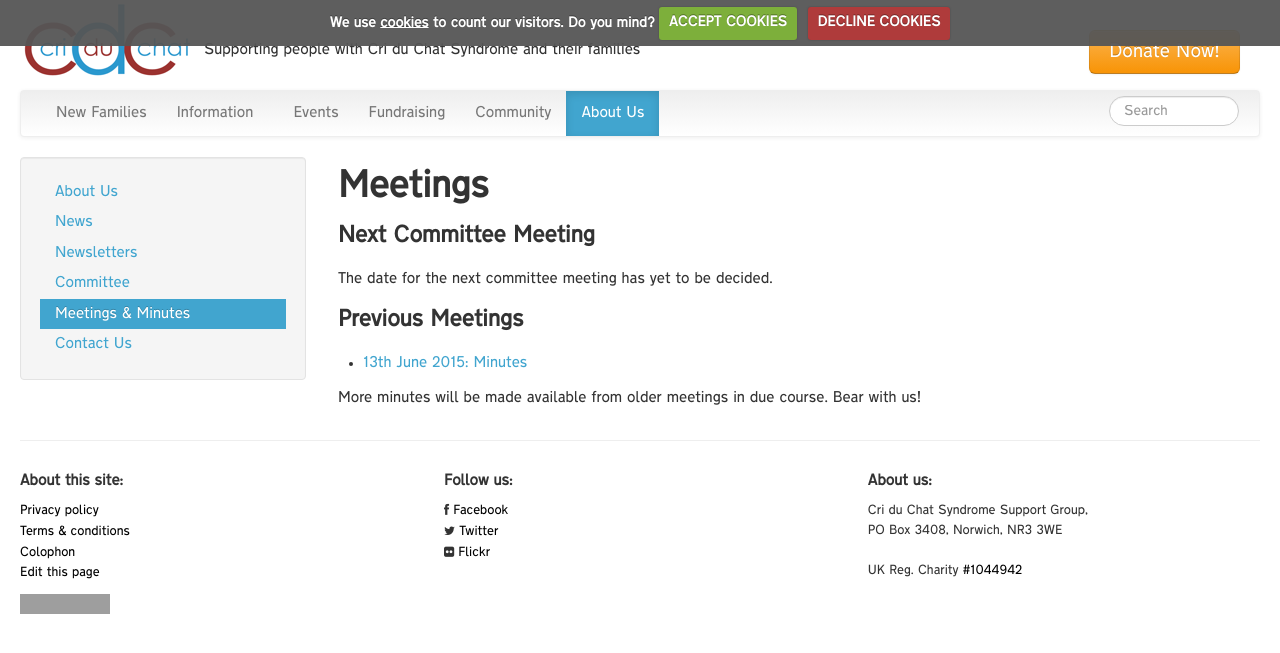
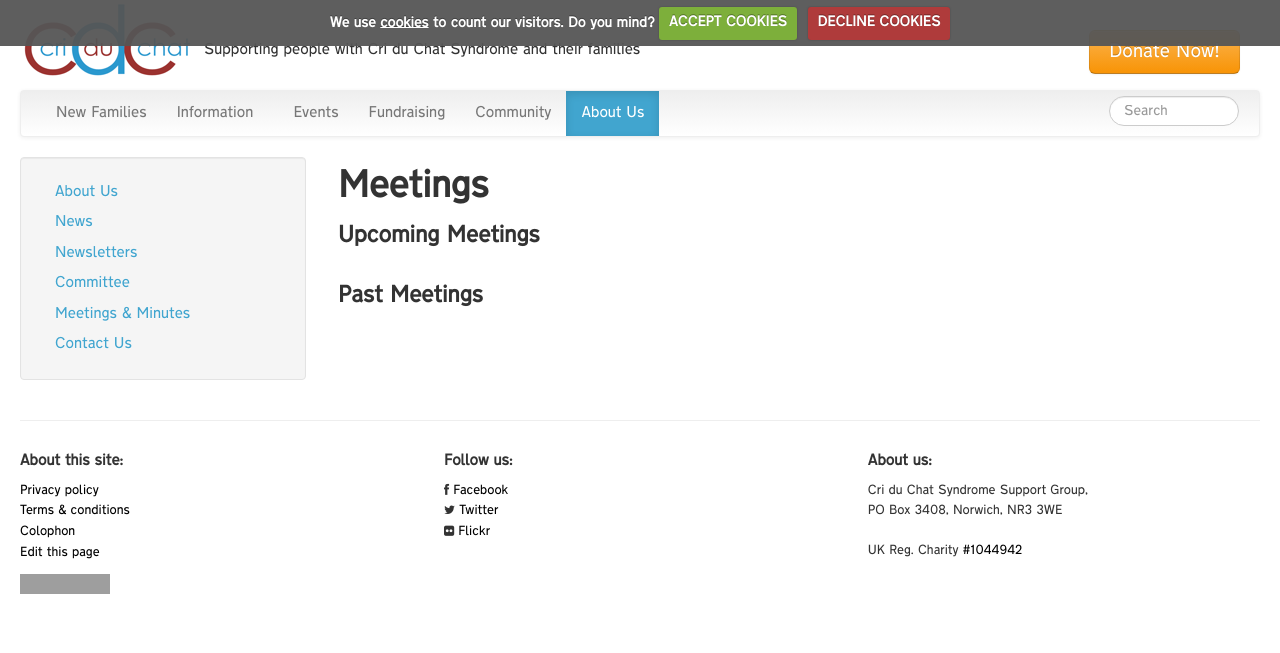
Before and after one commit to lucyjanetetlow/cdcssg.github.io, a Jekyll site: the page built from about/meetings.md, in a window 1280 px wide. Shown: the top 653 px of the page. Built offline with Jekyll 4.4.1, drawn with Linux system fonts in a browser that asks for light colours; nearby versions of some CDN libraries; grey boxes are pictures that could not be loaded.

Commit message:
add meeting pages

```diff
--- a/_config.yml
+++ b/_config.yml
@@ -7,6 +7,7 @@
   - jekyll-feed
 feed:
   path: about/news.atom
+future: true
 defaults:
   -
     scope:
@@ -27,6 +28,13 @@
     values:
       group: "Events"
       layout: events
+  -
+    scope:
+      type: "meetings"
+    values:
+      group: "About Us"
+      permalink: "/about/meetings/:year/:month/:day/:title"
+      layout: meeting
   -
     scope:
       path: "about"
@@ -62,6 +70,8 @@
 collections:
   events:
     output: true
+  meetings:
+    output: true
 maps_api_key: AIzaSyCtjkfaB7Q7Qf2Fy11YrtNn9gZFKeGtUwM
 justgiving:
   app: d22062fe
--- a/_data/navigation.yml
+++ b/_data/navigation.yml
@@ -52,5 +52,5 @@
     News: /about/latest_news
     Newsletters: /about/newsletters
     Committee: /about/committee
-    Meetings &amp; Minutes: /about/meetings
+    Meetings &amp; Minutes: /about/meetings.html
     Contact Us: /about/contact
--- a/about/meetings.md
+++ b/about/meetings.md
@@ -3,12 +3,22 @@
 description: Cri du Chat Syndrome Support group committee meeting details and minutes
 ---
 
-## Next Committee Meeting
+## Upcoming Meetings
+{% assign meetings = site.meetings | sort: "date" %}
+<ul class="thumbnails meetings">
+  {% for meeting in meetings %}
+    {% if meeting.date >= site.time %}
+      {% include meeting_thumbnail.html %}
+    {% endif %}
+  {% endfor %}
+</ul>
 
-The date for the next committee meeting has yet to be decided.
-
-## Previous Meetings
-
-* [13th June 2015: Minutes](/downloads/minutes/2015-06-13.pdf)
-
-More minutes will be made available from older meetings in due course. Bear with us!
+## Past Meetings
+{% assign meetings = site.meetings | sort: "date" | reverse %}
+<ul class="thumbnails meetings">
+  {% for meeting in meetings %}
+    {% if meeting.date < site.time %}
+      {% include meeting_thumbnail.html %}
+    {% endif %}
+  {% endfor %}
+</ul>
```
Also changed, not shown: _includes/meeting_thumbnail.html (added, +9 -0 lines), _layouts/meeting.html (added, +13 -0 lines).
